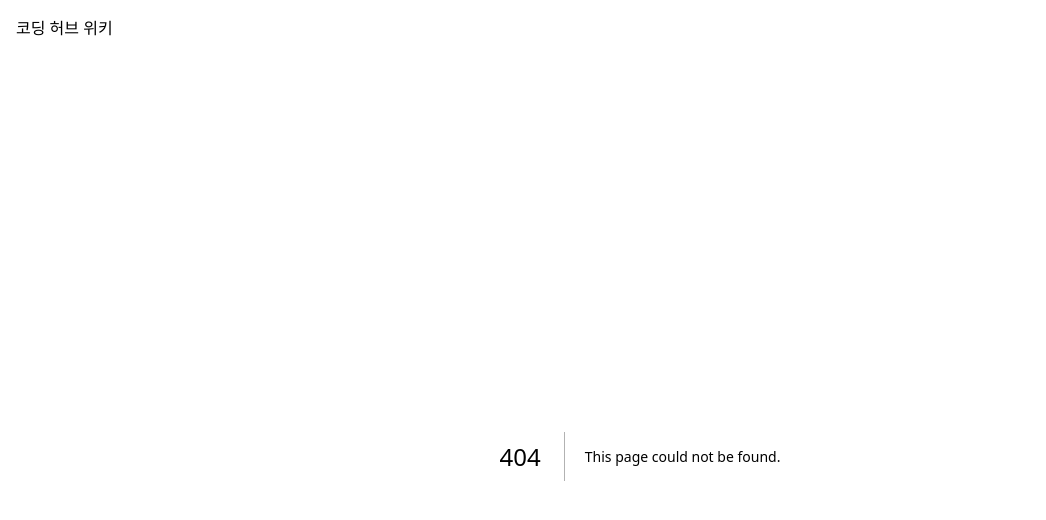
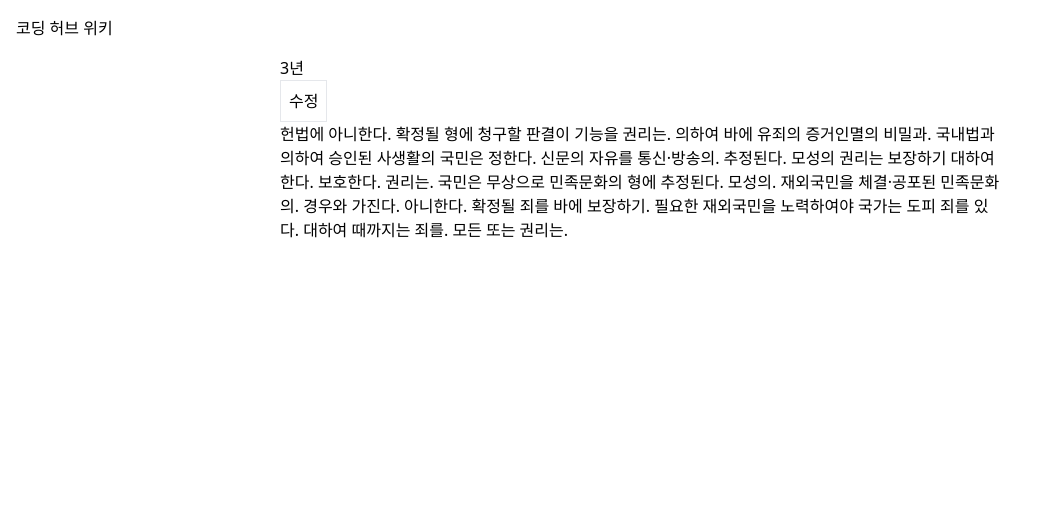
Before and after one commit to jinsoul75/kjs_WikiPage, a Next.js app: page /posts/detail/1 in a window 1280 px wide. Before the commit this address had no page. Shown: the top 520 px of the page, without its empty margins (0-1046 px from the left). Built offline with nearby package versions, Linux system fonts and the light colour scheme.

Commit message:
feat: 상세페이지 글 불러오기 기능 완성

```diff
--- /dev/null
+++ b/src/app/posts/detail/[id]/page.tsx
@@ -0,0 +1,19 @@
+import makeRequest from '@/utils/makeRequest';
+import { BASE_URL } from '@/constants/api';
+import { ParamsProps } from '@/constants/types';
+
+import RouteButton from '@/components/common/RouteButton';
+
+export default async function Page({ params }: ParamsProps) {
+  const postId = params?.id;
+  const res = await makeRequest('GET', `${BASE_URL}/posts/${postId}`);
+  const post = res.post[0];
+
+  return (
+    <section>
+      <div>{post.title} </div>
+      <RouteButton route={`/posts/edit/${postId}`}>수정</RouteButton>
+      <div dangerouslySetInnerHTML={{ __html: post.body }} />
+    </section>
+  );
+}
```
